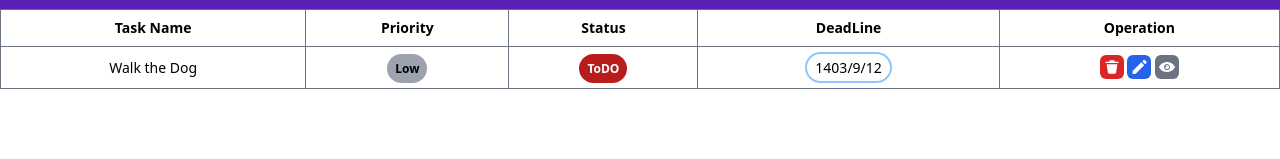
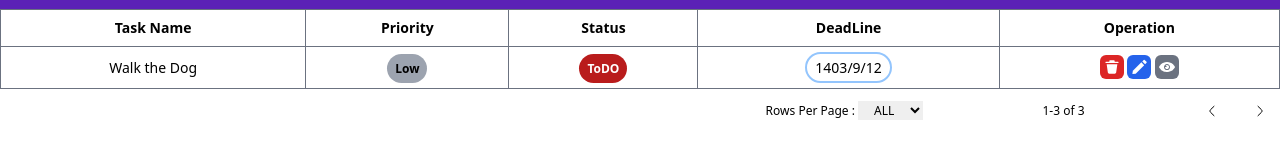
Before and after one commit to abolfazl-jafari-m/To-Do-App-Js, a website: page public/index.html in a window 1280 px wide. Shown: the part 47-206 px from the top of the page. Drawn offline with Linux system fonts and the light colour scheme.

Commit message:
pagination Design

```diff
--- a/public/index.html
+++ b/public/index.html
@@ -51,6 +51,27 @@
             </tbody>
         </table>
     </main>
+    <div class="flex justify-end m-3 text-xs">
+        <div class="flex justify-between w-full sm:w-[50%] items-center md:w-[40%] ">
+            <div>
+                <label for="pagination" >Rows Per Page :</label>
+                <select id="pagination" class="outline-0 border-0 px-3">
+                    <option>ALL</option>
+                    <option>5</option>
+                    <option>10</option>
+                </select>
+            </div>
+            <span>
+                1-3 of 3
+            </span>
+            <div class="flex items-center gap-8">
+                <span><img src="./assets/Image/left-2-svgrepo-com.svg" class=" w-4"></span>
+                <span><img src="./assets/Image/right-2-svgrepo-com.svg" class=" w-4"></span>
+
+            </div>
+
+        </div>
+    </div>
 
 
 </div>
```
Also changed, not shown: public/assets/Image/left-2-svgrepo-com.svg (added), public/assets/Image/right-2-svgrepo-com.svg (added), public/style.css.
